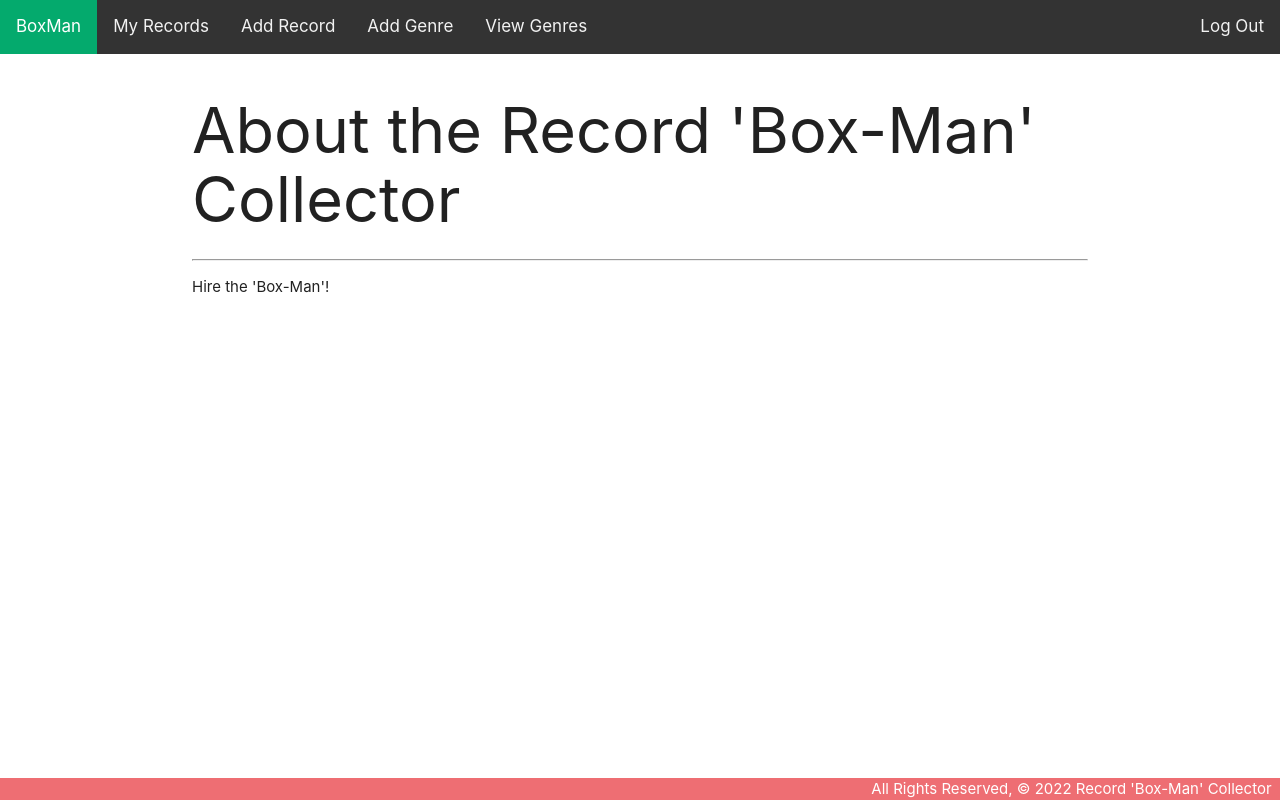
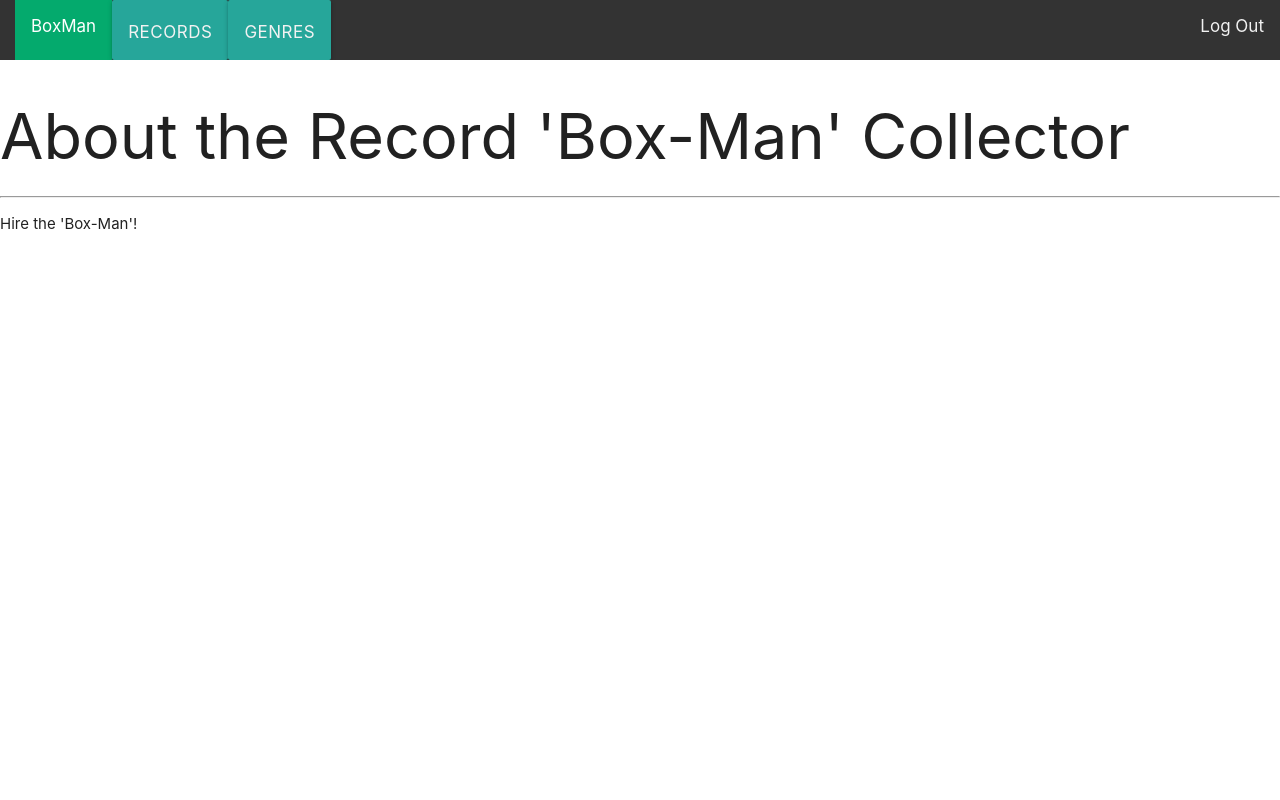
Before and after one commit to tatyanakarlen/Finch-Collector-DJANGO-PROJECT, a Django app: page /about/ in a window 1280 px wide. Run offline with Django 4.2, Linux system fonts and the light colour scheme; the visitor is signed in with stand-in values (Sample User, id 1).

Commit message:
added drop downs

```diff
--- a/main_app/static/css/nav.css
+++ b/main_app/static/css/base.css
@@ -1,6 +1,8 @@
 .topnav {
   background-color: #333;
   overflow: hidden;
+
+
 }
 
 .topnav a {
@@ -11,6 +13,9 @@
   padding: 14px 16px;
   text-decoration: none;
   font-size: 17px;
+  height: 4rem;
+
+
 }
 
 .topnav a:hover {
@@ -87,3 +92,7 @@
     float: none;
   }
 }
+
+#nav-links {
+  margin-left: 1rem;
+}
--- /dev/null
+++ b/main_app/static/css/hero.css
@@ -0,0 +1,22 @@
+/* #hero {
+    height: auto;
+    overflow: hidden;
+} */
+
+.image {
+    width: 100%;
+    /* height: auto;  */
+
+}
+
+
+#bottom-img {
+    margin-top: 0.5rem;
+}
+
+#hero-container {
+    width: 95%;
+    height: 95%;
+    border: 2px solid yellow;
+    margin: 0 auto;
+}
--- a/main_app/templates/base.html
+++ b/main_app/templates/base.html
@@ -1,23 +1,35 @@
 {% load static %}
-
 
 <!DOCTYPE html>
 <html lang="en">
   <head>
-  <meta charset="UTF-8">
-  <meta name="viewport" content="width=device-width, initial-scale=1.0">
-  <meta http-equiv="X-UA-Compatible" content="ie=edge">
+    <meta charset="UTF-8" />
+    <meta name="viewport" content="width=device-width, initial-scale=1.0" />
+    <meta http-equiv="X-UA-Compatible" content="ie=edge" />
     <title>Boxman</title>
-  <link rel="stylesheet" href="https://cdnjs.cloudflare.com/ajax/libs/materialize/1.0.0/css/materialize.min.css">
-  <link rel="stylesheet" href="https://cdnjs.cloudflare.com/ajax/libs/font-awesome/4.7.0/css/font-awesome.min.css">
-  <link rel="stylesheet" type="text/css" href="{% static 'css/style.css' %}">
-  <link rel="stylesheet" type="text/css" href="{% static 'css/nav.css' %}">
+    <link
+      rel="stylesheet"
+      href="https://cdnjs.cloudflare.com/ajax/libs/materialize/1.0.0/css/materialize.min.css"
+    />
+    <link
+      rel="stylesheet"
+      href="https://cdnjs.cloudflare.com/ajax/libs/font-awesome/4.7.0/css/font-awesome.min.css"
+    />
+    <link
+      rel="stylesheet"
+      type="text/css"
+      href="{% static 'css/style.css' %}"
+    />
+    <link rel="stylesheet" type="text/css" href="{% static 'css/base.css' %}" />
+    <link rel="stylesheet" type="text/css" href="{% static 'css/hero.css' %}" />
     <script src="https://cdnjs.cloudflare.com/ajax/libs/materialize/1.0.0/js/materialize.min.js"></script>
   </head>
   <body>
+    <div id="app-container">
       <!-- <header class="navbar-fixed">
     <nav class="navbar-color #212121 grey darken-4"> -->
       <div class="topnav" id="myTopnav">
+        <div id="nav-links">
           <!-- <ul>
           <li><a href="/" class="left brand-logo">&nbsp;&nbsp;Boxman</a></li>
         </ul> -->
@@ -25,10 +37,32 @@
 
           {% if user.is_authenticated %}
           <a href="{% url 'home' %}" class="active">BoxMan</a>
-                    <a href="{% url 'index' %}">My Records</a>
-                    <a href="{% url 'record_create' %}">Add Record</a>
+
+          <a class="dropdown-trigger btn" href="#" data-target="dropdown1"
+            >Records</a
+          >
+          <ul id="dropdown1" class="dropdown-content">
+            <li><a href="{% url 'index' %}">My Records</a></li>
+            <li class="divider" tabindex="-1"></li>
+            <li><a href="{% url 'record_create' %}">Add Record</a></li>
+            <li class="divider" tabindex="-1"></li>
+            <li><a href="{% url 'home' %}">All Records</a></li>
+          </ul>
+          <!-- <a href="{% url 'index' %}">My Records</a>
+                    <a href="{% url 'record_create' %}">Add Record</a> -->
+
+          <a class="dropdown-trigger btn" href="#" data-target="dropdown2"
+            >Genres</a
+          >
+          <ul id="dropdown2" class="dropdown-content">
+            <li><a href="{% url 'genres_index' %}">View Genres</a></li>
+            <li class="divider" tabindex="-1"></li>
+            <li><a href="{% url 'genres_create' %}">Add Genre</a></li>
+          </ul>
+
+          <!--
                     <a href="{% url 'genres_create' %}">Add Genre</a>
-                    <a href="{% url 'genres_index' %}">View Genres</a>
+                    <a href="{% url 'genres_index' %}">View Genres</a> -->
           <!-- <input id='search' type="text" placeholder="Search..">
                       <button id='search-btn' type="submit"><i class="fa fa-search"></i></button> -->
           <a id="log-out" href="{% url 'logout' %}">Log Out</a>
@@ -37,13 +71,26 @@
                     <input id='search' type="text" placeholder="Search..">
                   </div> -->
 
+          <!-- Dropdown Trigger -->
+          <!-- <a class='dropdown-trigger btn' href='#' data-target='dropdown1'>Records</a>
+
+  <!-- Dropdown Structure -->
+          <!-- <ul id='dropdown1' class='dropdown-content'>
+    <li><a href="{% url 'index' %}">My Records</a></li>
+    <li class="divider" tabindex="-1"></li>
+    <li><a href="{% url 'record_create' %}">Add Record</a></li>
+    <li class="divider" tabindex="-1"></li>
+    <li><a href="{% url 'home' %}">All Records</a></li>
+
+  </ul> -->
+
           <a href="javascript:void(0);" class="icon" onclick="myFunction()">
             <i class="fa fa-bars"></i>
           </a>
           {% else %}
           <a href="{% url 'home' %}" class="active">BoxMan</a>
-                    <a id='login' href="{% url 'login' %}">Log In</a>
-                    <a id='register' href="{% url 'signup' %}">Register</a>
+          <a id="login" href="{% url 'login' %}">Log In</a>
+          <a id="register" href="{% url 'signup' %}">Register</a>
           <!-- <div id="search-container">
 
                     <input id='search' type="text" placeholder="Search..">
@@ -55,71 +102,47 @@
           {% endif %}
           <!-- </ul> -->
         </div>
+      </div>
       <!-- </nav>
   </header> -->
 
-    <!-- <nav>
-      <ul id="slide-out" class="sidenav">
-        <li><div class="user-view">
-          <div class="background">
-            <img src="images/office.jpg">
-          </div>
-          <a href="#user"><img class="circle" src="images/yuna.jpg"></a>
-          <a href="#name"><span class="white-text name">John Doe</span></a>
-          <a href="#email"><span class="white-text email">jdandturk@gmail.com</span></a>
-        </div></li>
-        <li><a href="#!"><i class="material-icons">cloud</i>First Link With Icon</a></li>
-        <li><a href="#!">Second Link</a></li>
-        <li><div class="divider"></div></li>
-        <li><a class="subheader">Subheader</a></li>
-        <li><a class="waves-effect" href="#!">Third Link With Waves</a></li>
-      </ul>
-      <a href="#" data-target="slide-out" class="sidenav-trigger"><i class="material-icons">menu</i></a>
-    </nav> -->
-
-
-
-
-
-  <main class="container">
-    {% block content %}
-    {% endblock %}
-  </main>
-
+      <main>{% block content %} {% endblock %}</main>
 
       <footer class="page-footer">
-    <div class="right">All Rights Reserved, &copy; 2022 Record 'Box-Man' Collector &nbsp;</div>
+        <div class="right">
+          All Rights Reserved, &copy; 2022 Record 'Box-Man' Collector &nbsp;
+        </div>
       </footer>
+    </div>
 
     <script src="https://code.jquery.com/jquery-3.6.0.min.js"></script>
     <script src="https://cdnjs.cloudflare.com/ajax/libs/materialize/1.0.0/js/materialize.min.js"></script>
 
     <script>
-
-     document.addEventListener('DOMContentLoaded', function() {
+      document.addEventListener('DOMContentLoaded', function () {
         var elems = document.querySelectorAll('.sidenav');
         var instances = M.Sidenav.init(elems, options);
       });
-    $(document).ready(function() {
-      $('.sidenav').sidenav()
+      $(document).ready(function () {
+        $('.dropdown-trigger').dropdown();
+        $('.sidenav').sidenav();
         $('select').formSelect();
         $('select').material_select();
-      $('datepicker').pickadate()
-      $('timepicker').pickatime()
-    })
-    $(document).ready(function(){
+        $('datepicker').pickadate();
+        $('timepicker').pickatime();
+      });
+      $(document).ready(function () {
         $('.tabs').tabs();
       });
 
       function myFunction() {
-  var x = document.getElementById("myTopnav");
-  if (x.className === "topnav") {
-    x.className += " responsive";
+        var x = document.getElementById('myTopnav');
+        if (x.className === 'topnav') {
+          x.className += ' responsive';
         } else {
-    x.className = "topnav";
+          x.className = 'topnav';
         }
       }
-
     </script>
   </body>
 </html>
```
Also changed, not shown: main_app/templates/home.html (+13 -3 lines), main_app/templates/records/index.html (+8 -3 lines). Lines whose indentation alone changed are shown as unchanged.
